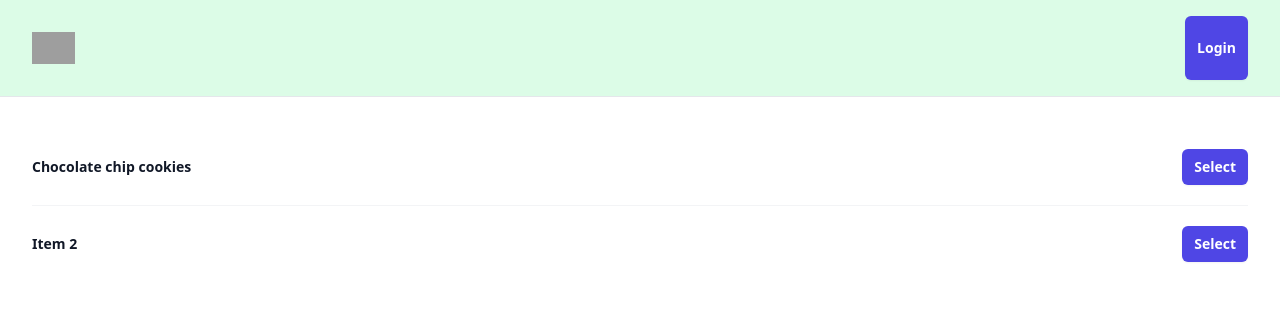
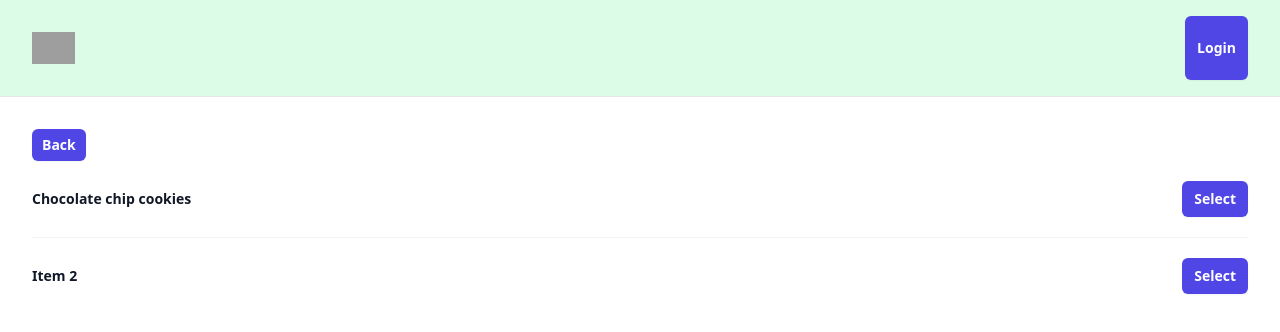
Before and after one commit to simpledigitalsolution/AuthSnap, a React (Vite) app: page /useCases in a window 1280 px wide. Shown: the top 332 px of the page. Built offline with nearby package versions, Linux system fonts and the light colour scheme; grey boxes are pictures that could not be loaded.

Commit message:
added back button

```diff
--- /dev/null
+++ b/src/components/backButton.jsx
@@ -0,0 +1,20 @@
+import { useNavigate } from 'react-router-dom';
+
+const BackButton = () => {
+    const navigate = useNavigate();
+
+    const handleBack = () => {
+        navigate(-1)
+    };
+
+    return (
+      <button
+        onClick={handleBack}
+        className="rounded-md bg-indigo-600 px-2.5 py-1.5 text-sm font-semibold text-white shadow-sm hover:bg-indigo-500 focus-visible:outline focus-visible:outline-2 focus-visible:outline-offset-2 focus-visible:outline-indigo-600"
+      >
+        Back
+      </button>
+    );
+};
+
+export default BackButton;
--- a/src/components/useCases.jsx
+++ b/src/components/useCases.jsx
@@ -1,5 +1,7 @@
 import { useState } from "react";
+import BackButton from "./backButton";
 
+// TODO: refactor subtexts into its own component receiving props from UseCases
 export default function UseCases() {
   const [items, setItems] = useState([]);
   const [selectedItems, setSelectedItems] = useState([]);
@@ -66,6 +68,7 @@ export default function UseCases() {
   if (isSubmitted) {
     return (
       <div className="p-4">
+        <BackButton />
         <h1 className="text-2xl font-bold">Selected Subtexts:</h1>
         <ul className="list-disc pl-8">
           {items.map((item, index) => (
@@ -81,6 +84,7 @@ export default function UseCases() {
   return (
     <>
       <div className="p-8">
+        <BackButton />
         {showInitialList && ( // conditionally render the initial item list
           <ul role="list" className="divide-y divide-gray-100">
             {availableItems.map((item, index) => (
```
Also changed, not shown: 1 other file (tests, documents, lock files or other folders).
